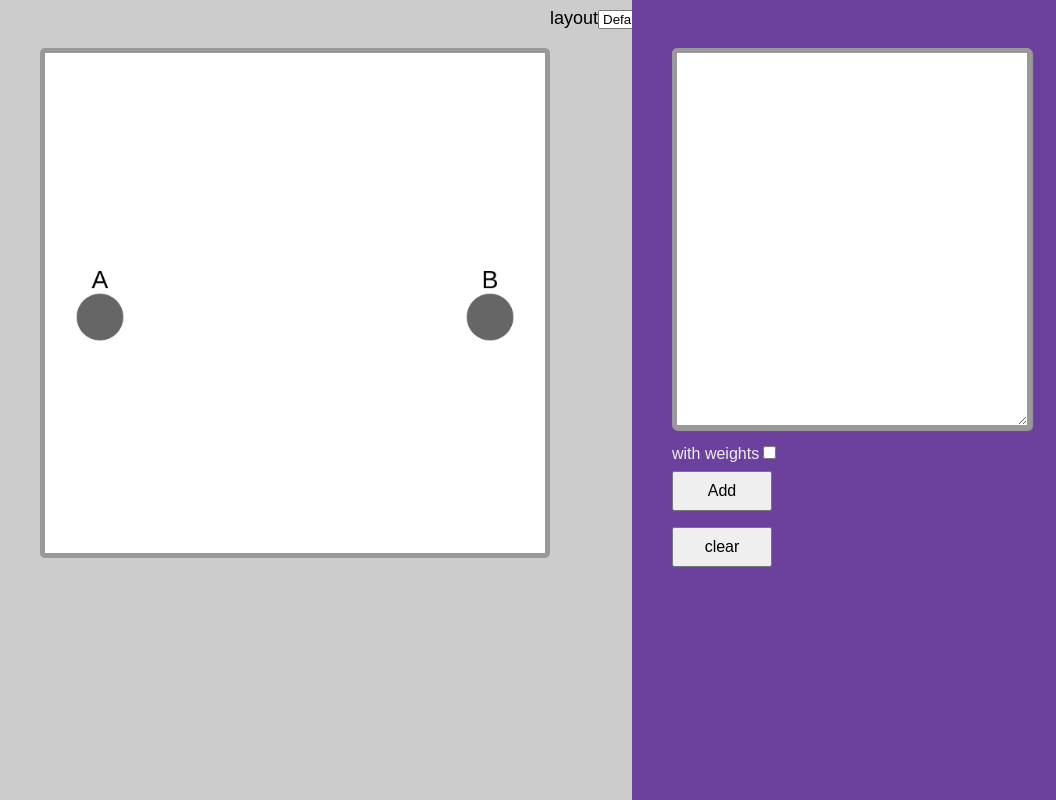
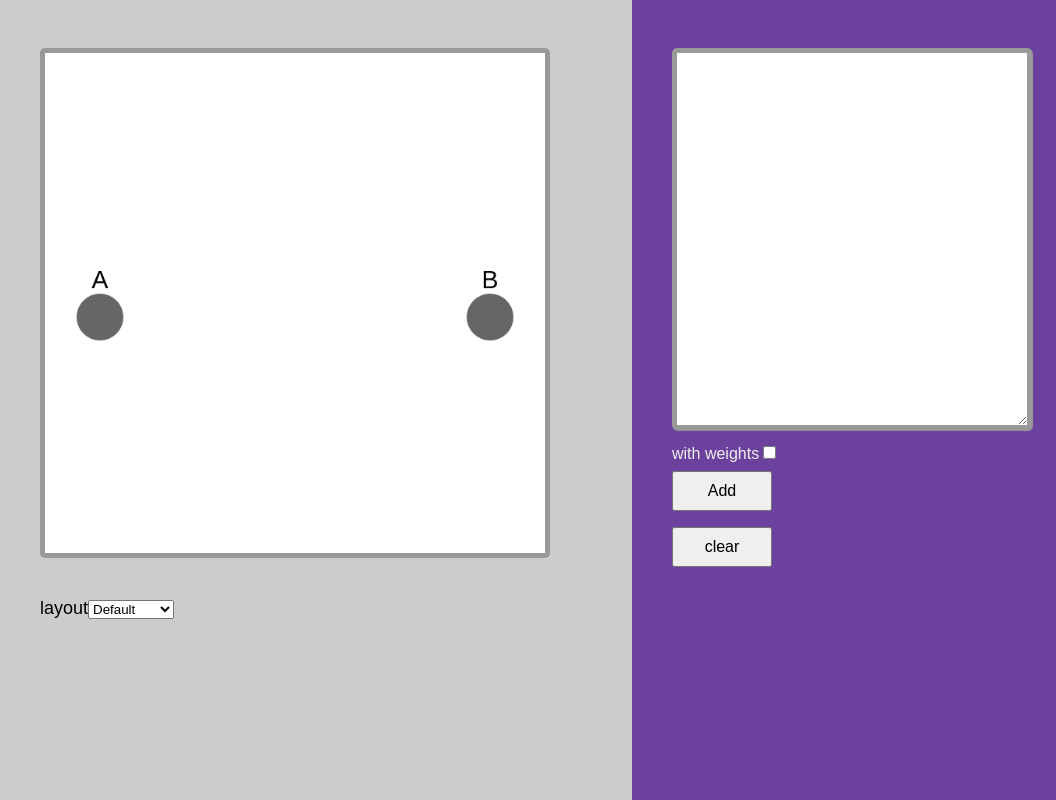
Before and after one commit to Fibii/Graph-Visualizer, a React (Create React App) app: page / in a window 1280 px wide. Shown: the whole page, without its empty margins (224-1280 px from the left). Built offline with nearby package versions, Linux system fonts and the light colour scheme.

Commit message:
moved layout from Graph to GraphScene

```diff
--- a/src/components/graph.js
+++ b/src/components/graph.js
@@ -2,8 +2,6 @@ import React, { useState } from 'react'
 import GraphScene from './graphScene'
 import NodeForm from './nodeForm'
 import getNodesToAddList from '../utils/input'
-import LayoutList from './layoutList'
-import getLayout from '../utils/graphLayouts'
 
 const intialNodes = [
   {
@@ -22,7 +20,6 @@ const intialNodes = [
 const Graph = () => {
   const [elements, setElements] = useState(intialNodes)
   const [withWeights, setWithWeights] = useState(false)
-  const [layout, setLayout] = useState(null)
 
   const addNodes = (content) => {
     const nodesToAdd = getNodesToAddList(content, withWeights)
@@ -43,18 +40,9 @@ const Graph = () => {
   const handleClearButton = () => setElements([])
   const handleWithWeights = () => setWithWeights(!withWeights)
 
-  const handleLayoutOnSelect = (event) => {
-    const { value } = event.target
-    const layout = getLayout(value)
-    if (layout) {
-      setLayout(layout)
-    }
-    setElements(elements.concat([]))
-  }
-
   return (
     <div className="mainContainer">
-      <GraphScene elements={elements} layout={layout} className="item" />
+      <GraphScene elements={elements} className="item" />
       <div className="container">
 
         <NodeForm
@@ -63,8 +51,6 @@ const Graph = () => {
           handleWithWeights={handleWithWeights}
           className="item"
         />
-        <LayoutList handleOnSelect={handleLayoutOnSelect} />
-
 
       </div>
     </div>
--- a/src/components/graphScene.js
+++ b/src/components/graphScene.js
@@ -1,9 +1,13 @@
 import React, { useEffect, useRef, useState } from 'react'
 import cytoscape from 'cytoscape'
+import LayoutList from './layoutList'
+import getLayout from '../utils/graphLayouts'
 
-const GraphScene = ({ elements, layout }) => {
+
+const GraphScene = ({ elements }) => {
   const containerRef = useRef(null)
   const [cy, setCy] = useState(null)
+  const [layout, setLayout] = useState(null)
 
   useEffect(() => {
     const cy = cytoscape({
@@ -43,11 +47,22 @@ const GraphScene = ({ elements, layout }) => {
     }
 
     setCy(cy)
-  }, [elements])
+  }, [elements, layout])
 
+  const handleLayoutOnSelect = (event) => {
+    const { value } = event.target
+    const layout = getLayout(value)
+    if (layout) {
+      console.log("yete")
+      setLayout(layout)
+    }
+  }
 
   return (
-    <div ref={containerRef} id="cy" />
+    <div>
+      <div ref={containerRef} id="cy" />
+      <LayoutList handleOnSelect={handleLayoutOnSelect} />
+    </div>
   )
 }
 
```
